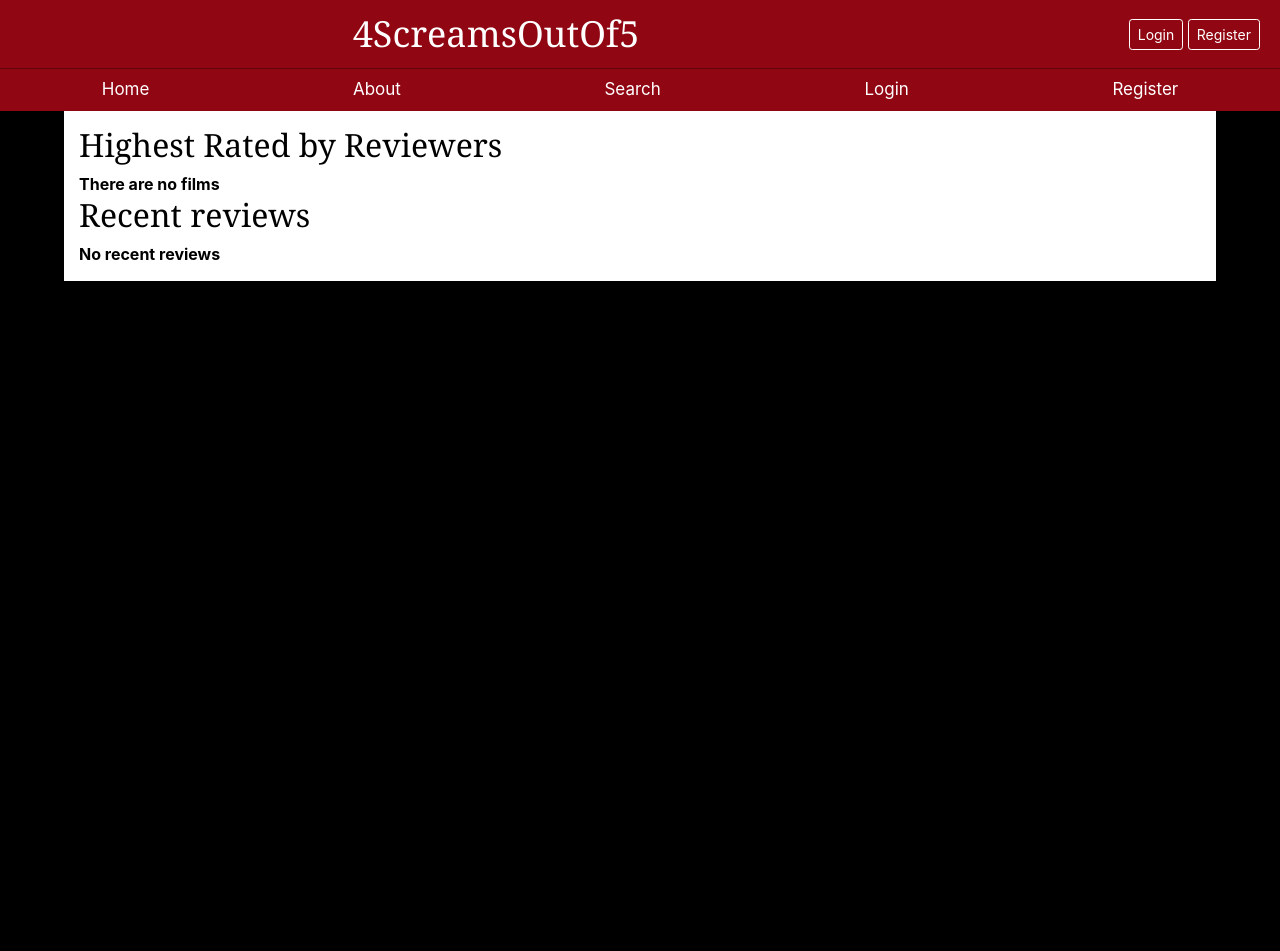
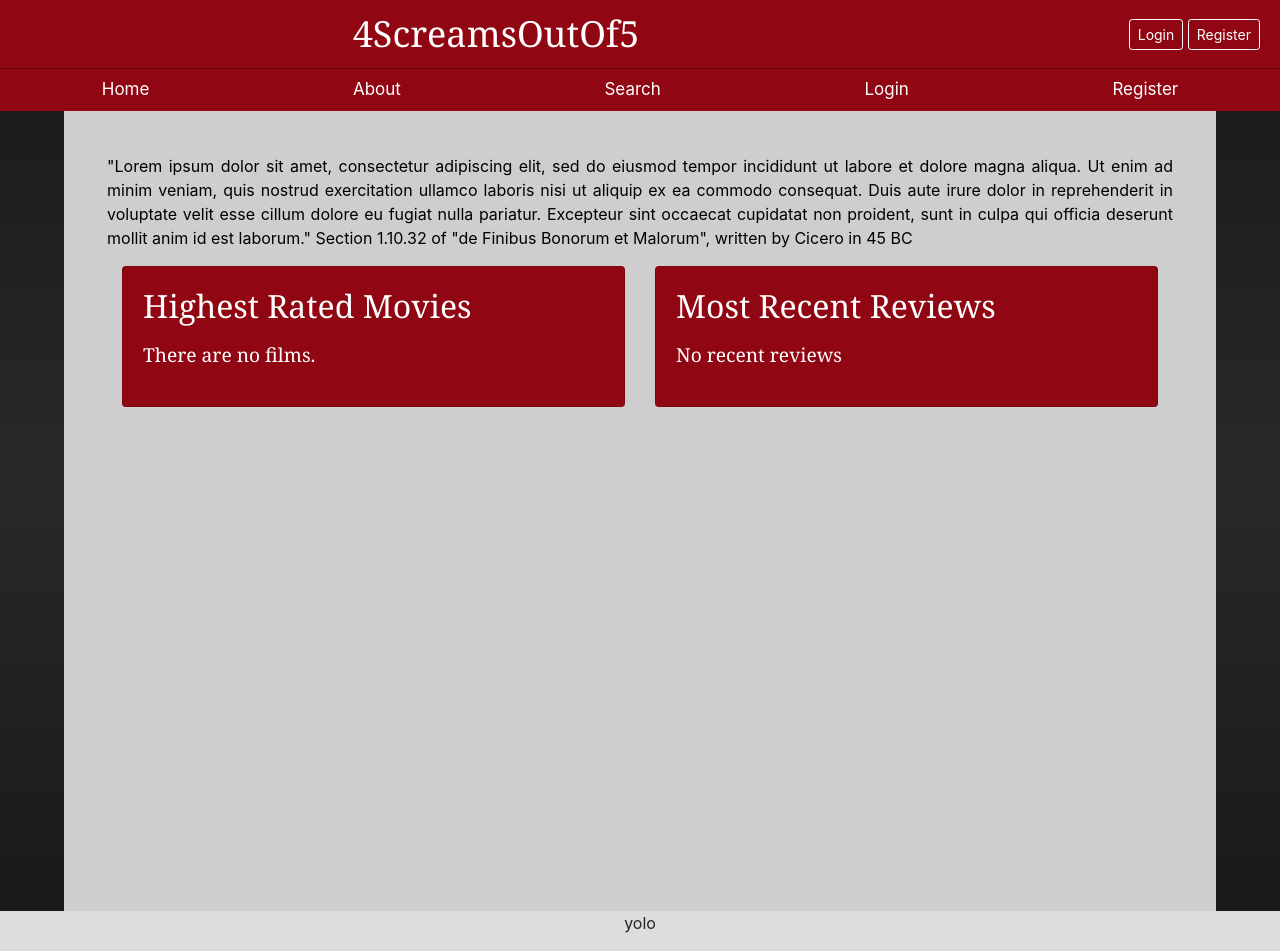
Before and after one commit to APifkova/wad_4soo5, a Django app: page / in a window 1280 px wide. Before the commit the page ends 281 px from the top, so only its background shows below. Run offline with Django 3.2, Linux system fonts and the light colour scheme; data that the repository does not hold is empty; some libraries are stand-ins or nearby versions.

Commit message:
CSS login page, home page

```diff
--- a/static/django-ajax-search/main.css
+++ b/static/django-ajax-search/main.css
@@ -14,8 +14,6 @@
     animation-direction: alternate;
   }
 
-/* stylelint-disable selector-list-comma-newline-after */
-
 /* header style */
 .header {
   line-height: 1;
@@ -23,19 +21,6 @@
   border-bottom: 1px solid #5F040C;
   padding-bottom: 1rem !important;
   padding-top: 1rem !important;
-
-}
-
-/* login, register, logout*/
-.header-elements {
-  border-color: #FFFFFF;
-  color: #FFFFFF;
-}
-
-.header-elements:hover {
-  border-color: #FFFFFF;
-  background-color: #FFFFFF;
-  color: #5F040C;
 }
 
 .header-divs {
@@ -68,6 +53,18 @@ position:relative;
 text-align: right;
 }
 
+/* login, register, logout*/
+.header-elements {
+  border-color: #FFFFFF;
+  color: #FFFFFF;
+}
+
+.header-elements:hover {
+  border-color: #FFFFFF;
+  background-color: #FFFFFF;
+  color: #5F040C;
+}
+
 /* 4 screams out of 5*/
 .header-logo {
   font-family: "Playfair Display", Georgia, "Times New Roman", serif;
@@ -81,7 +78,6 @@ text-align: right;
 }
 
 /* navigation bar style */
-
 .nav {
   width: 100%;
   float: left;
@@ -118,27 +114,56 @@ text-align: right;
   font-weight: bold;
 }
 
+/* style of whole page */
 body {
-  background-color: #000000;
+  background-image: linear-gradient(#181818, #292929, #181818);
   height: 100%;
-  margin: 0
+  margin: 0;
+  display: flex;
+  flex-direction: column;
+  text-align: center ;
 }
 
-.box {
-  display: flex;
-  flex-direction: column;
-}
-
+/* part where the content goes */
 .page-body {
-  flex: 1 1 auto;
-  background-color: white;
+  flex: 1 0 auto;
+  background-color: #CECECE;
   padding: 15px;
   width: 90%;
   margin-left: 5%;
+  height:100vh;
 }
 
 .content {
   color: black;
+  padding:2.5%;
+  text-align: justify;
+}
+
+/*.column-wrapper:after {
+  content: "";
+  display: table;
+  clear: both;
+  justify-content: space-between !important;
+}*/
+
+.card-col {
+  background-color: #900612;
+  font-family: "Playfair Display", Georgia, "Times New Roman", serif;
+  color: #FFFFFF;
+}
+
+
+
+.strong-text {
+  font-size: 1.2em
+}
+
+.form {
+  width: 100%;
+  max-width: 330px;
+  padding: 15px;
+  margin: auto;
 }
 
 /* misc style */
@@ -148,9 +173,8 @@ h1, h2, h3, h4, h5, h6 {
 
 /* Footer */
 .footer {
-  flex: 0 1 auto;
+  flex-shrink:0;
   width: 100%;
   text-align: center;
   background: #ddd;
-
 }
--- a/templates/rango/base.html
+++ b/templates/rango/base.html
@@ -32,8 +32,6 @@
     </head>
 
     <body >
-    <div class="box">
-
             <header class="header ">
                 <div class="header-divs">
 
@@ -50,7 +48,6 @@
                   </div>
                 </div>
              </header>
-
              <!-- navigation bar -->
             <div class="nav ">
                   <a class="nav-a" href="{% url 'rango:home' %}">Home</a>
@@ -76,12 +73,11 @@
                     {% endblock %}
                 </div>
             </div>
-
             <footer class="footer ">
             {% block footer %}
                 <script type="text/javascript" src='{% static "javascript/main.js" %}'></script>
+                <p>yolo</p>
             {% endblock %}
             </footer>
-    </div>
     </body>
 </html>
--- a/templates/rango/home.html
+++ b/templates/rango/home.html
@@ -6,9 +6,21 @@
 
 {% block body_block %}
     {% if user.is_authenticated %}
-    <strong> Logged in as {{user}}</strong>
+    <p class="strong-text"> Logged in as {{user}}</p>
     {% endif %}
-    <h2>Highest Rated by Reviewers</h2>
+    <p>"Lorem ipsum dolor sit amet, consectetur adipiscing elit, sed do eiusmod tempor incididunt ut labore et dolore magna aliqua. Ut enim ad minim veniam, quis nostrud exercitation ullamco laboris nisi ut aliquip ex ea commodo consequat. Duis aute irure dolor in reprehenderit in voluptate velit esse cillum dolore eu fugiat nulla pariatur. Excepteur sint occaecat cupidatat non proident, sunt in culpa qui officia deserunt mollit anim id est laborum."
+    Section 1.10.32 of "de Finibus Bonorum et Malorum", written by Cicero in 45 BC
+    </p>
+
+
+    <div class="container">
+        <div class="row">
+        <!-- top movies-->
+            <div class="col-md-6">
+                <div class="card card-col mb-6">
+                    <div class="card-body">
+                        <h2>Highest Rated Movies</h2>
+                        <p class="card-text">
                         {% if films %}
                         <ul>
                         {% for film in films %}
@@ -18,10 +30,19 @@
                         {% endfor %}
                         </ul>
                         {% else %}
-        <strong>There are no films</strong>
+                        <p class="strong-text">There are no films.</p>
                         {% endif %}
+                        </p>
+                    </div>
+                </div>
+            </div>
 
-    <h2>Recent reviews</h2>
+            <!-- recent reviews -->
+            <div class="col-md-6">
+                <div class="card card-col mb-6">
+                    <div class="card-body">
+                        <h2>Most Recent Reviews</h2>
+                        <p class="card-text">
                         {% if reviews %}
                         <ul>
                         {% for review in reviews %}
@@ -33,8 +54,19 @@
                         {% endfor %}
                         </ul>
                         {% else %}
-        <strong>No recent reviews</strong>
+                        <p class="strong-text">No recent reviews</p>
                         {% endif %}
+                        </p>
+                    </div>
+                </div>
+            </div>
+
+        </div>
+    </div>
+
+
+
+
 
 
 {% endblock %}
```
Also changed, not shown: templates/rango/login.html (+14 -9 lines), templates/rango/register.html (+10 -3 lines). Lines whose indentation alone changed are shown as unchanged.
